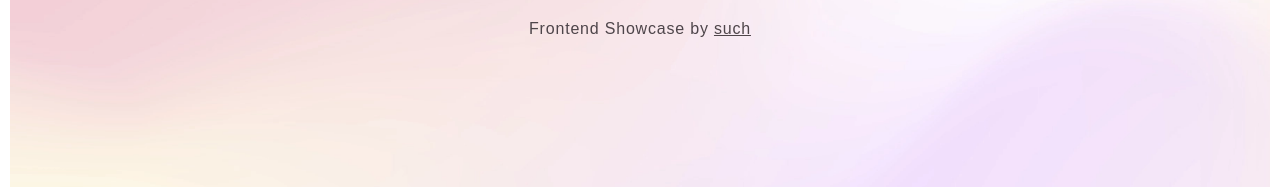
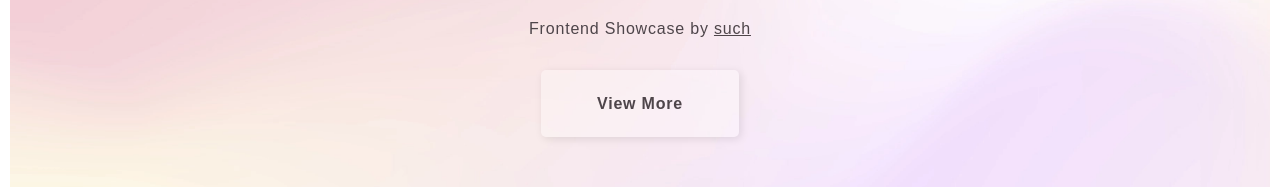
Before and after one commit to Saya-such/reduced-motion-hero-demo, a React (Vite) app: page / in a window 1280 px wide. Shown: the part 397-584 px from the top of the page. Built offline with nearby package versions, Linux system fonts and the light colour scheme.

Commit message:
feat: add button component with styles

```diff
--- /dev/null
+++ b/src/components/Button.jsx
@@ -0,0 +1,9 @@
+const Button = (props) => {
+  return (
+    <div className={"button " + props.class}>
+      <button className="button__link">View More</button>
+    </div>
+  );
+};
+
+export default Button;
--- a/src/components/Hero/Hero.jsx
+++ b/src/components/Hero/Hero.jsx
@@ -2,6 +2,7 @@ import { useRef } from "react";
 import { gsap } from "gsap";
 import { useGSAP } from "@gsap/react";
 import heroAnimation from "./heroAnimation";
+import Button from "../Button";
 
 gsap.registerPlugin(useGSAP);
 
@@ -45,6 +46,7 @@ const Hero = () => {
               such
             </a>
           </p>
+          <Button class="hero__button" />
         </div>
       </div>
       <div ref={bgRef} className="hero__bg"></div>
--- /dev/null
+++ b/src/styles/components/_button.scss
@@ -0,0 +1,46 @@
+@use "../setting/config" as *;
+@use "../setting/mixin";
+
+/*------------------------
+ button
+------------------------*/
+
+.button {
+  display: flex;
+  justify-content: center;
+  margin-top: rem(32);
+
+  &__link {
+    font-weight: bold;
+    margin: auto;
+    padding: rem(24) rem(56);
+    border-radius: 5px;
+    letter-spacing: 0.05em;
+    cursor: pointer;
+    color: $color-main;
+    background: rgba(255, 255, 255, 0.3);
+    box-shadow: 2px 2px 8px rgba(0, 0, 0, 0.1);
+    transition: all 0.5s ease;
+
+    &:hover {
+      opacity: 0.9;
+      transform: translate3d(1px, 1px, 0);
+      box-shadow: 1px 1px 3px rgba(0, 0, 0, 0.1);
+    }
+  }
+
+  @media (prefers-reduced-motion: reduce) {
+    .button {
+      &__link {
+        background-color: $color-main;
+        color: #fff;
+
+        &:hover {
+          opacity: 0.8;
+          transform: none;
+          box-shadow: 2px 2px 8px rgba(0, 0, 0, 0.1);
+        }
+      }
+    }
+  }
+}
--- a/src/styles/style.scss
+++ b/src/styles/style.scss
@@ -8,3 +8,4 @@
    Component
 ================================================== */
 @use "components/hero";
+@use "components/button";
```
